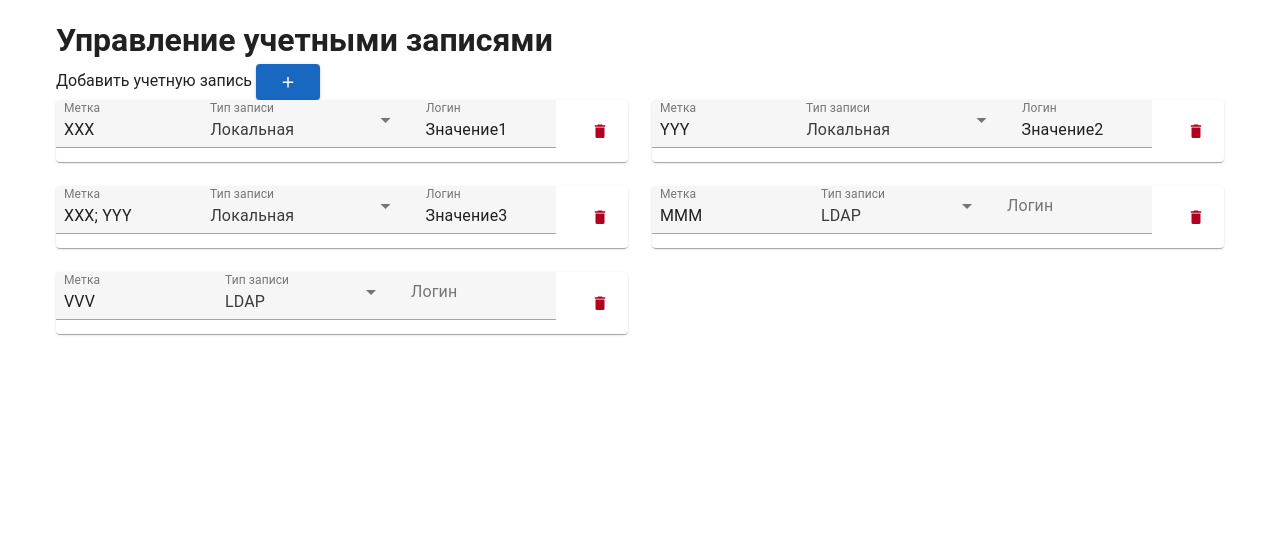
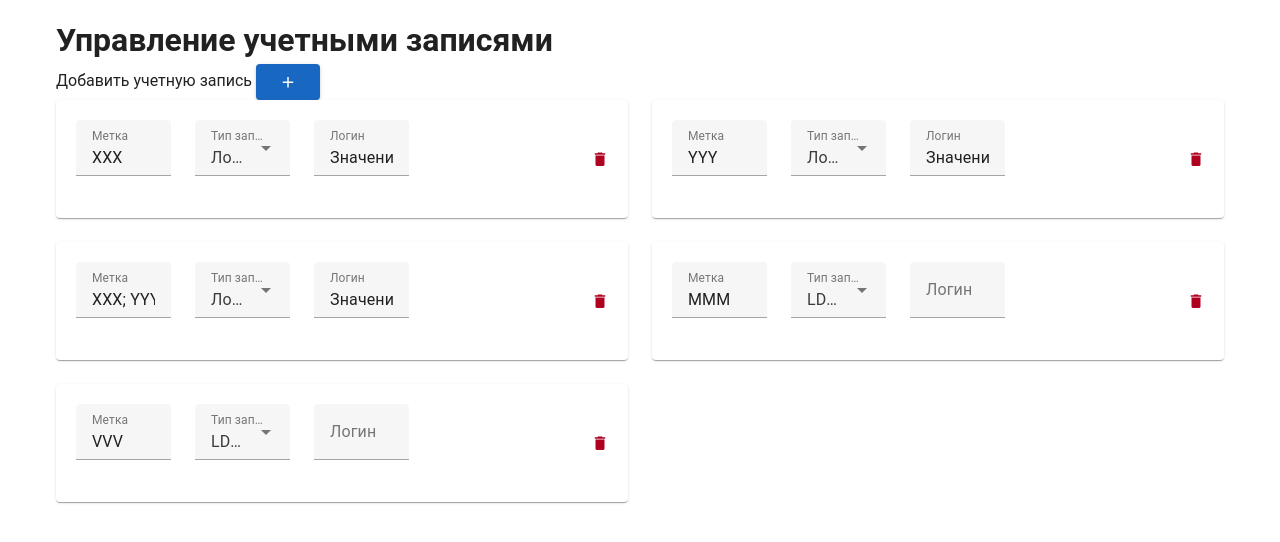
Before and after one commit to 7Hunter7/Accounts-management, a Vue app: page / in a window 1280 px wide. Shown: the top 542 px of the page. Built offline with nearby package versions, Linux system fonts and the light colour scheme.

Commit message:
Updated component 'AccountItem' - Updated styles

```diff
--- a/src/components/AccountItem.vue
+++ b/src/components/AccountItem.vue
@@ -2,36 +2,46 @@
   <v-card>
     <v-row>
       <v-card-text>
+        <v-container>
           <v-row>
+            <v-col cols="12" md="3">
               <v-text-field
                 label="Метка"
                 v-model="localAccount.label"
                 :rules="labelRules"
               ></v-text-field>
+            </v-col>
 
+            <v-col cols="12" md="3">
               <v-select
                 label="Тип записи"
                 :items="recordTypes"
                 v-model="localAccount.recordType"
                 @change="onRecordTypeChange"
               ></v-select>
+            </v-col>
 
+            <v-col cols="12" md="3">
               <v-text-field
                 label="Логин"
                 v-model="localAccount.login"
                 :rules="loginRules"
               ></v-text-field>
+            </v-col>
 
+            <v-col cols="12" md="3">
               <v-text-field
                 v-if="recordType === 'Локальная'"
                 label="Пароль"
                 v-model="localAccount.password"
                 :rules="passwordRules"
               ></v-text-field>
+            </v-col>
           </v-row>
+        </v-container>
       </v-card-text>
 
-      <v-card-actions>
+      <v-card-actions justify="end">
         <v-btn color="error" @click="onDelete">
           <v-icon icon="mdi-delete"></v-icon>
         </v-btn>
```
Lines whose indentation alone changed are shown as unchanged.
